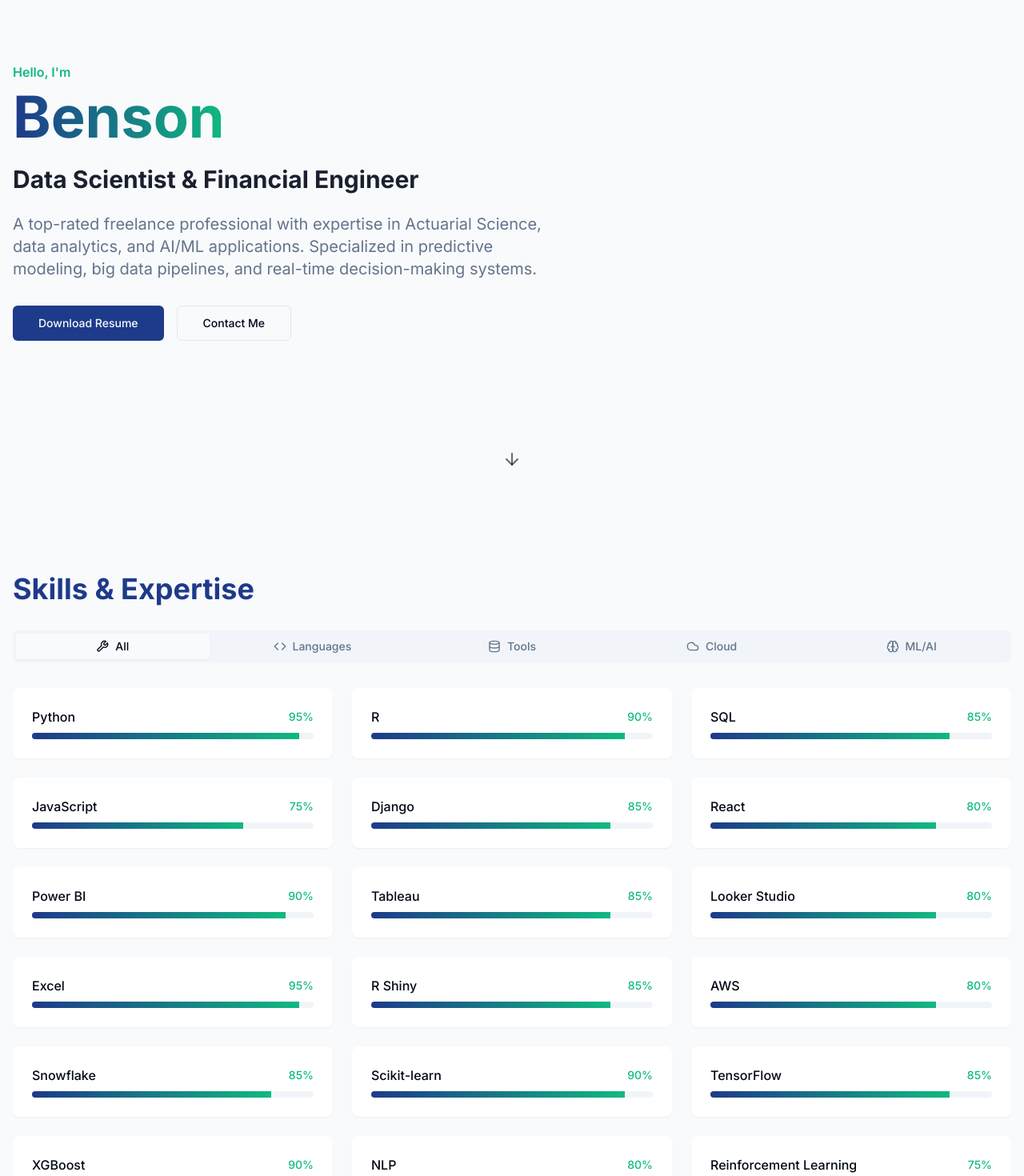
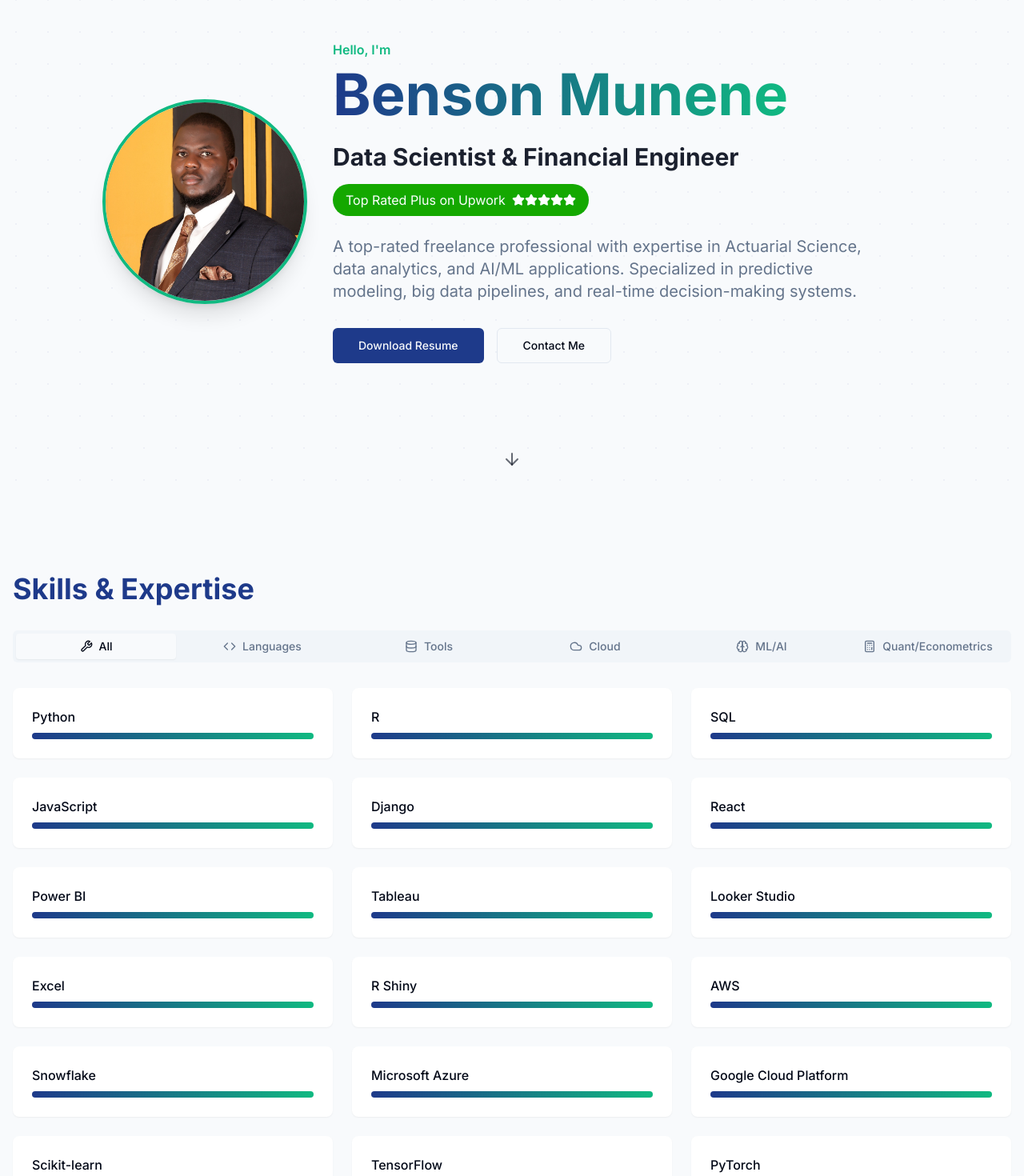
Before and after one commit to BensonMunene/benson-data-beacon, a React (Vite) app: page / in a window 1280 px wide. Shown: the part 180-1650 px from the top of the page at 80% size. Built offline with nearby package versions, Linux system fonts and the light colour scheme.

Commit message:
Refactor: Update portfolio content
Update the portfolio content with new information and design elements.

```diff
--- a/src/components/Hero.tsx
+++ b/src/components/Hero.tsx
@@ -1,8 +1,8 @@
-
 import React from 'react';
 import { ArrowDown } from 'lucide-react';
 import { Button } from '@/components/ui/button';
 import { cn } from '@/lib/utils';
+import { Star } from 'lucide-react';
 
 interface HeroProps {
   className?: string;
@@ -12,10 +12,7 @@ const Hero: React.FC<HeroProps> = ({ className }) => {
   return (
     <section
       id="home"
-      className={cn(
-        'min-h-screen flex flex-col justify-center relative pt-16',
-        className
-      )}
+      className={cn('min-h-screen flex flex-col justify-center relative pt-16', className)}
     >
       {/* Background grid pattern */}
       <div
@@ -27,16 +24,40 @@ const Hero: React.FC<HeroProps> = ({ className }) => {
       ></div>
 
       <div className="container mx-auto px-4 animate-fade-in">
-        <div className="max-w-3xl">
+        <div className="flex flex-col md:flex-row items-center gap-8 max-w-5xl mx-auto">
+          <div className="w-48 h-48 md:w-64 md:h-64 rounded-full overflow-hidden border-4 border-accent-green shadow-xl">
+            <img
+              src="/lovable-uploads/7c76a28b-77ba-4f18-a88a-e4a411499ccf.png"
+              alt="Benson Munene"
+              className="w-full h-full object-cover"
+            />
+          </div>
+
+          <div>
             <h2 className="text-accent-green font-semibold mb-2">
               Hello, I'm
             </h2>
             <h1 className="text-5xl md:text-6xl lg:text-7xl font-bold mb-6">
-            <span className="text-gradient">Benson</span>
+              <span className="text-gradient">Benson Munene</span>
             </h1>
-          <h2 className="text-2xl md:text-3xl font-bold mb-6 text-foreground/90">
+            <h2 className="text-2xl md:text-3xl font-bold mb-4 text-foreground/90">
               Data Scientist & Financial Engineer
             </h2>
+            <div className="flex items-center gap-2 mb-6">
+              <a
+                href="https://www.upwork.com/freelancers/bensonm27"
+                target="_blank"
+                rel="noopener noreferrer"
+                className="inline-flex items-center gap-2 bg-[#14a800] text-white px-4 py-2 rounded-full hover:bg-[#14a800]/90 transition-colors"
+              >
+                Top Rated Plus on Upwork
+                <div className="flex">
+                  {[...Array(5)].map((_, i) => (
+                    <Star key={i} size={16} className="fill-current" />
+                  ))}
+                </div>
+              </a>
+            </div>
             <p className="text-lg md:text-xl text-muted-foreground mb-8 max-w-2xl">
               A top-rated freelance professional with expertise in Actuarial Science,
               data analytics, and AI/ML applications. Specialized in predictive modeling,
@@ -70,6 +91,7 @@ const Hero: React.FC<HeroProps> = ({ className }) => {
             </div>
           </div>
         </div>
+      </div>
 
       <div className="absolute bottom-8 left-0 right-0 flex justify-center animate-bounce">
         <a
--- a/src/components/Skills.tsx
+++ b/src/components/Skills.tsx
@@ -2,7 +2,7 @@ import React, { useState } from 'react';
 import { Tabs, TabsContent, TabsList, TabsTrigger } from "@/components/ui/tabs";
 import { Skill } from '@/utils/types';
 import { cn } from '@/lib/utils';
-import { Code, Database, Cloud, Brain, Wrench } from 'lucide-react';
+import { Code, Database, Cloud, Brain, Calculator, Wrench } from 'lucide-react';
 
 interface SkillsProps {
   className?: string;
@@ -11,35 +11,46 @@ interface SkillsProps {
 const Skills: React.FC<SkillsProps> = ({ className }) => {
   const skills: Skill[] = [
     // Languages
-    { name: 'Python', level: 95, category: 'language' },
-    { name: 'R', level: 90, category: 'language' },
-    { name: 'SQL', level: 85, category: 'language' },
-    { name: 'JavaScript', level: 75, category: 'language' },
+    { name: 'Python', level: 100, category: 'language' },
+    { name: 'R', level: 100, category: 'language' },
+    { name: 'SQL', level: 100, category: 'language' },
+    { name: 'JavaScript', level: 100, category: 'language' },
 
     // Tools/Frameworks
-    { name: 'Django', level: 85, category: 'tool' },
-    { name: 'React', level: 80, category: 'tool' },
-    { name: 'Power BI', level: 90, category: 'tool' },
-    { name: 'Tableau', level: 85, category: 'tool' },
-    { name: 'Looker Studio', level: 80, category: 'tool' },
-    { name: 'Excel', level: 95, category: 'tool' },
-    { name: 'R Shiny', level: 85, category: 'tool' },
+    { name: 'Django', level: 100, category: 'tool' },
+    { name: 'React', level: 100, category: 'tool' },
+    { name: 'Power BI', level: 100, category: 'tool' },
+    { name: 'Tableau', level: 100, category: 'tool' },
+    { name: 'Looker Studio', level: 100, category: 'tool' },
+    { name: 'Excel', level: 100, category: 'tool' },
+    { name: 'R Shiny', level: 100, category: 'tool' },
 
     // Cloud & Big Data
-    { name: 'AWS', level: 80, category: 'cloud' },
-    { name: 'Snowflake', level: 85, category: 'cloud' },
+    { name: 'AWS', level: 100, category: 'cloud' },
+    { name: 'Snowflake', level: 100, category: 'cloud' },
+    { name: 'Microsoft Azure', level: 100, category: 'cloud' },
+    { name: 'Google Cloud Platform', level: 100, category: 'cloud' },
 
     // Machine Learning/AI
-    { name: 'Scikit-learn', level: 90, category: 'ml' },
-    { name: 'TensorFlow', level: 85, category: 'ml' },
-    { name: 'XGBoost', level: 90, category: 'ml' },
-    { name: 'NLP', level: 80, category: 'ml' },
-    { name: 'Reinforcement Learning', level: 75, category: 'ml' },
+    { name: 'Scikit-learn', level: 100, category: 'ml' },
+    { name: 'TensorFlow', level: 100, category: 'ml' },
+    { name: 'PyTorch', level: 100, category: 'ml' },
+    { name: 'XGBoost', level: 100, category: 'ml' },
+    { name: 'Keras', level: 100, category: 'ml' },
+    { name: 'NLP', level: 100, category: 'ml' },
+    { name: 'Reinforcement Learning', level: 100, category: 'ml' },
+
+    // Quant & Econometrics
+    { name: 'MATLAB', level: 100, category: 'quant' },
+    { name: 'Stata', level: 100, category: 'quant' },
+    { name: 'EViews', level: 100, category: 'quant' },
+    { name: 'Python + QuantLib', level: 100, category: 'quant' },
+    { name: 'R + quantmod', level: 100, category: 'quant' },
 
     // Other
-    { name: 'Git', level: 85, category: 'other' },
-    { name: 'Docker', level: 80, category: 'other' },
-    { name: 'REST APIs', level: 85, category: 'other' },
+    { name: 'Git', level: 100, category: 'other' },
+    { name: 'Docker', level: 100, category: 'other' },
+    { name: 'REST APIs', level: 100, category: 'other' },
   ];
 
   const categories = [
@@ -48,6 +59,7 @@ const Skills: React.FC<SkillsProps> = ({ className }) => {
     { id: 'tool', label: 'Tools', icon: Database },
     { id: 'cloud', label: 'Cloud', icon: Cloud },
     { id: 'ml', label: 'ML/AI', icon: Brain },
+    { id: 'quant', label: 'Quant/Econometrics', icon: Calculator },
   ];
 
   const [activeCategory, setActiveCategory] = useState('all');
@@ -65,7 +77,7 @@ const Skills: React.FC<SkillsProps> = ({ className }) => {
         <h2 className="section-title">Skills & Expertise</h2>
 
         <Tabs defaultValue="all" className="w-full">
-          <TabsList className="grid grid-cols-2 md:grid-cols-5 gap-2 mb-8">
+          <TabsList className="grid grid-cols-2 md:grid-cols-3 lg:grid-cols-6 gap-2 mb-8">
             {categories.map((category) => (
               <TabsTrigger
                 key={category.id}
@@ -88,14 +100,10 @@ const Skills: React.FC<SkillsProps> = ({ className }) => {
                 >
                   <div className="flex justify-between items-center mb-2">
                     <h3 className="font-medium">{skill.name}</h3>
-                    <span className="text-sm font-medium text-accent-green">
-                      {skill.level}%
-                    </span>
                   </div>
                   <div className="h-2 bg-secondary rounded-full overflow-hidden">
                     <div
-                      className="h-full bg-gradient-to-r from-primary-blue to-accent-green"
-                      style={{ width: `${skill.level}%` }}
+                      className="h-full bg-gradient-to-r from-primary-blue to-accent-green w-full"
                     ></div>
                   </div>
                 </div>
--- a/src/utils/types.ts
+++ b/src/utils/types.ts
@@ -1,8 +1,7 @@
-
 export interface Skill {
   name: string;
   level: number;
-  category: 'language' | 'tool' | 'cloud' | 'ml' | 'other';
+  category: 'language' | 'tool' | 'cloud' | 'ml' | 'quant' | 'other';
 }
 
 export interface Project {
```
Also changed, not shown: public/lovable-uploads/7c76a28b-77ba-4f18-a88a-e4a411499ccf.png (added). Lines whose indentation alone changed are shown as unchanged.
